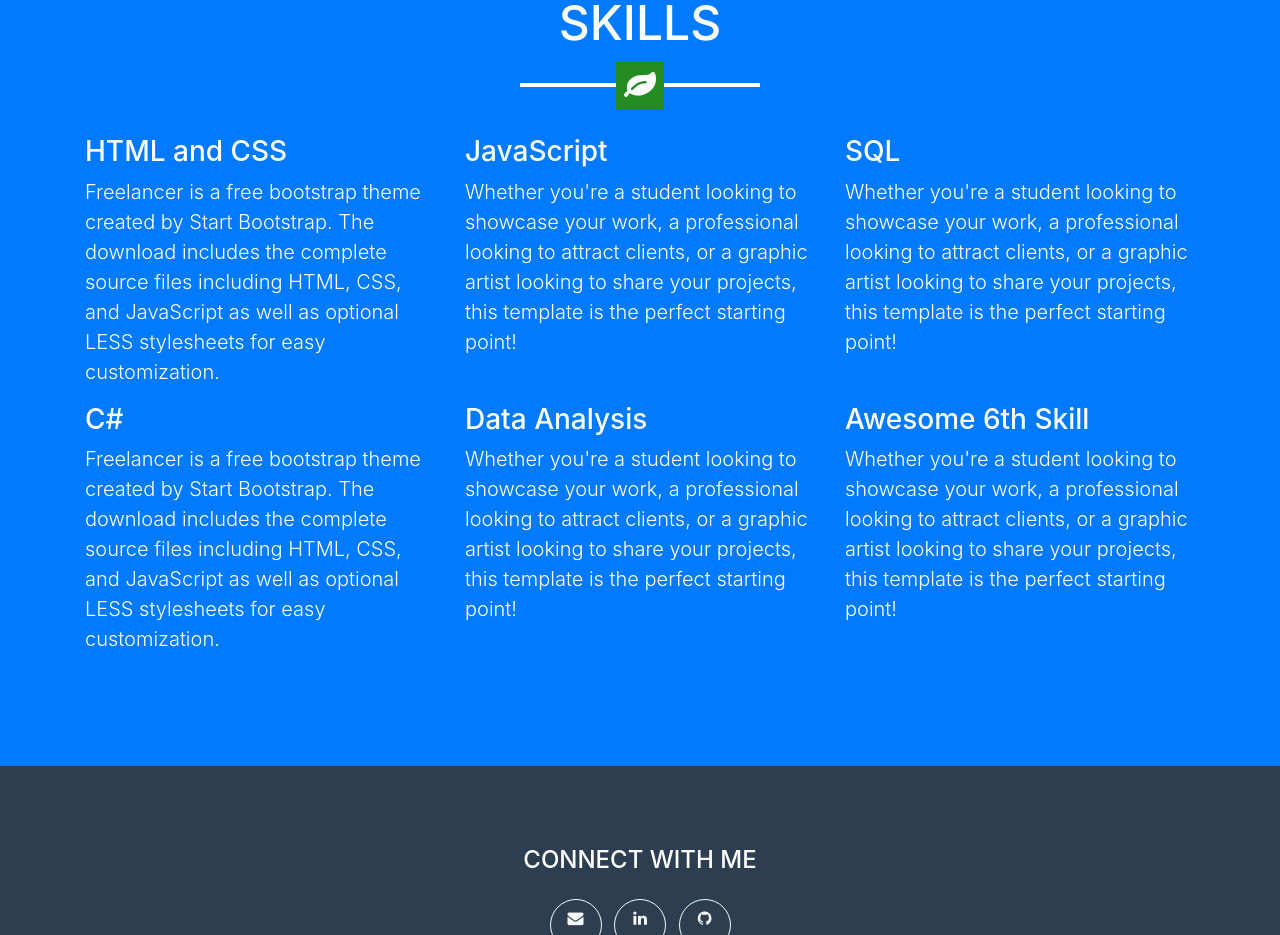
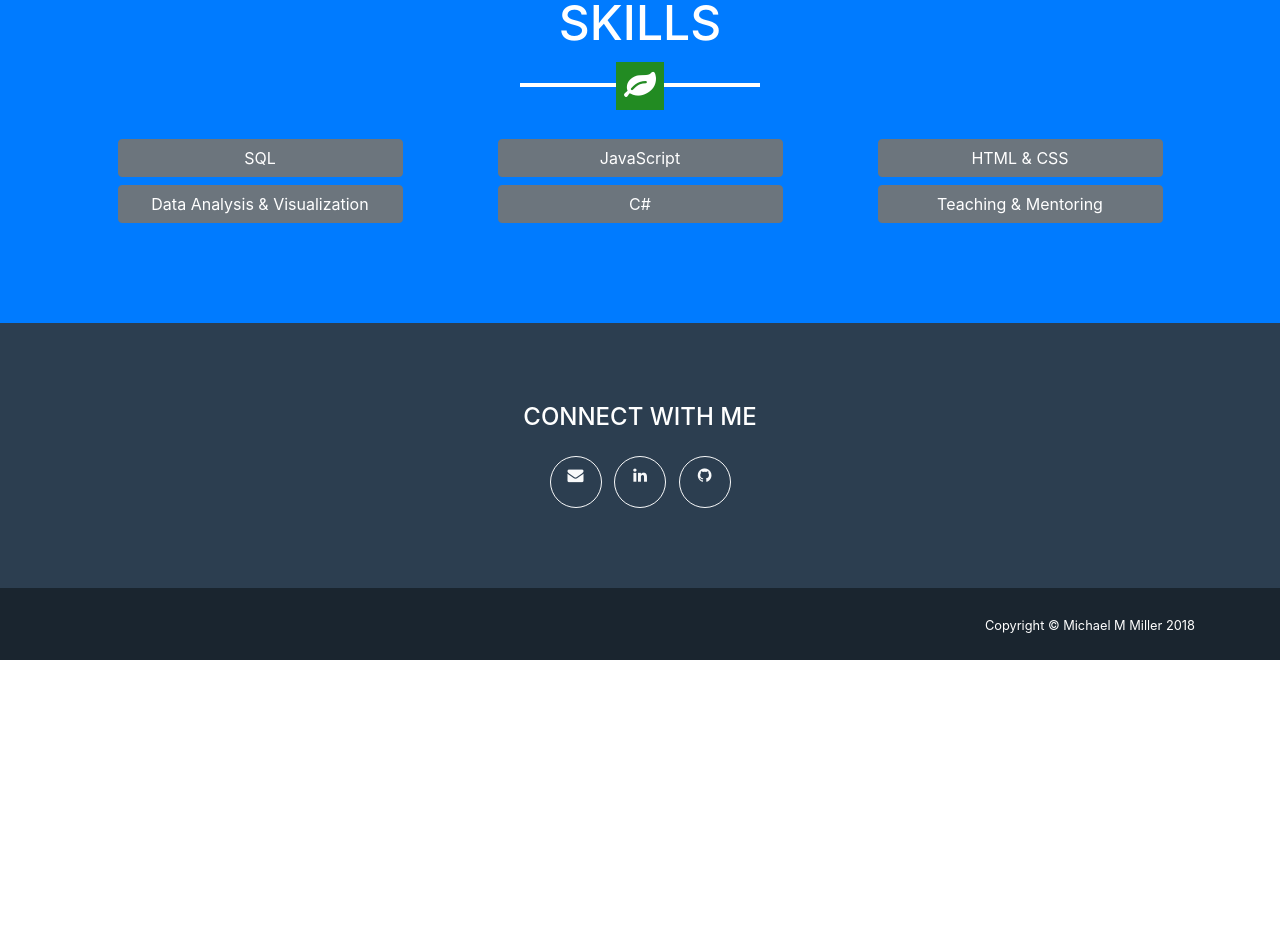
Before and after one commit to MichaelMorehouse/michaelmorehouse.github.io, a website with bundled scripts: page index.html in a window 1280 px wide. Shown: the part 1736-2671 px from the top of the page. After the commit the page ends 2396 px from the top, so only its background shows below. Built offline with nearby package versions, Linux system fonts and the light colour scheme.

Commit message:
Replace skill text boxes with popover buttons

```diff
--- a/index.html
+++ b/index.html
@@ -138,32 +138,14 @@
         <h2 class="text-center text-uppercase text-white">Skills</h2>
         <hr class="star-light mb-5">
         <div class="row">
-          <div class="col-lg-4 ml-auto">
-			<h3>HTML and CSS</h3>
-            <p class="lead">Freelancer is a free bootstrap theme created by Start Bootstrap. The download includes the complete source files including HTML, CSS, and JavaScript as well as optional LESS stylesheets for easy customization.</p>
-          </div>
-          <div class="col-lg-4 mr-auto">
-			<h3>JavaScript</h3>
-            <p class="lead">Whether you're a student looking to showcase your work, a professional looking to attract clients, or a graphic artist looking to share your projects, this template is the perfect starting point!</p>
-          </div>
-          <div class="col-lg-4 mr-auto">
-			<h3>SQL</h3>
-            <p class="lead">Whether you're a student looking to showcase your work, a professional looking to attract clients, or a graphic artist looking to share your projects, this template is the perfect starting point!</p>
-          </div>
+			<a tabindex="0" class="btn btn-secondary col-lg-3 mx-auto my-1" role="button" data-toggle="popover" data-trigger="focus" data-placement="bottom" title="Dismissible popover" data-content="And here's some amazing content. It's very engaging. Right?">SQL</a>
+			<a tabindex="0" class="btn btn-secondary col-lg-3 mx-auto my-1" role="button" data-toggle="popover" data-trigger="focus" data-placement="bottom" title="Dismissible popover" data-content="And here's some amazing content. It's very engaging. Right?">JavaScript</a>
+			<a tabindex="0" class="btn btn-secondary col-lg-3 mx-auto my-1" role="button" data-toggle="popover" data-trigger="focus" data-placement="bottom" title="Dismissible popover" data-content="And here's some amazing content. It's very engaging. Right?">HTML & CSS</a>
         </div>
         <div class="row">
-          <div class="col-lg-4 ml-auto">
-			<h3>C#</h3>
-            <p class="lead">Freelancer is a free bootstrap theme created by Start Bootstrap. The download includes the complete source files including HTML, CSS, and JavaScript as well as optional LESS stylesheets for easy customization.</p>
-          </div>
-          <div class="col-lg-4 mr-auto">
-			<h3>Data Analysis</h3>
-            <p class="lead">Whether you're a student looking to showcase your work, a professional looking to attract clients, or a graphic artist looking to share your projects, this template is the perfect starting point!</p>
-          </div>
-          <div class="col-lg-4 mr-auto">
-			<h3>Awesome 6th Skill</h3>
-            <p class="lead">Whether you're a student looking to showcase your work, a professional looking to attract clients, or a graphic artist looking to share your projects, this template is the perfect starting point!</p>
-          </div>
+			<a tabindex="0" class="btn btn-secondary col-lg-3 mx-auto my-1" role="button" data-toggle="popover" data-trigger="focus" data-placement="bottom" title="Dismissible popover" data-content="And here's some amazing content. It's very engaging. Right?">Data Analysis & Visualization</a>
+			<a tabindex="0" class="btn btn-secondary col-lg-3 mx-auto my-1" role="button" data-toggle="popover" data-trigger="focus" data-placement="bottom" title="Dismissible popover" data-content="And here's some amazing content. It's very engaging. Right?">C#</a>
+			<a tabindex="0" class="btn btn-secondary col-lg-3 mx-auto my-1" role="button" data-toggle="popover" data-trigger="focus" data-placement="bottom" title="Dismissible popover" data-content="And here's some amazing content. It's very engaging. Right?">Teaching & Mentoring</a>
         </div>
       </div>
     </section>
@@ -414,7 +396,7 @@
     <script src="js/contact_me.js"></script>
 
     <!-- Custom scripts for this template -->
-    <script src="js/freelancer.min.js"></script>
+    <script src="js/freelancer.js"></script>
 
   </body>
 
--- a/js/freelancer.js
+++ b/js/freelancer.js
@@ -72,4 +72,14 @@
     });
   });
 
+  // Enable popovers everywhere
+	$(function () {
+		$('[data-toggle="popover"]').popover()
+	})
+
+	// Dismiss popovers on next click
+	$('.popover-dismiss').popover({
+	  trigger: 'focus'
+	})
+
 })(jQuery); // End of use strict
```
